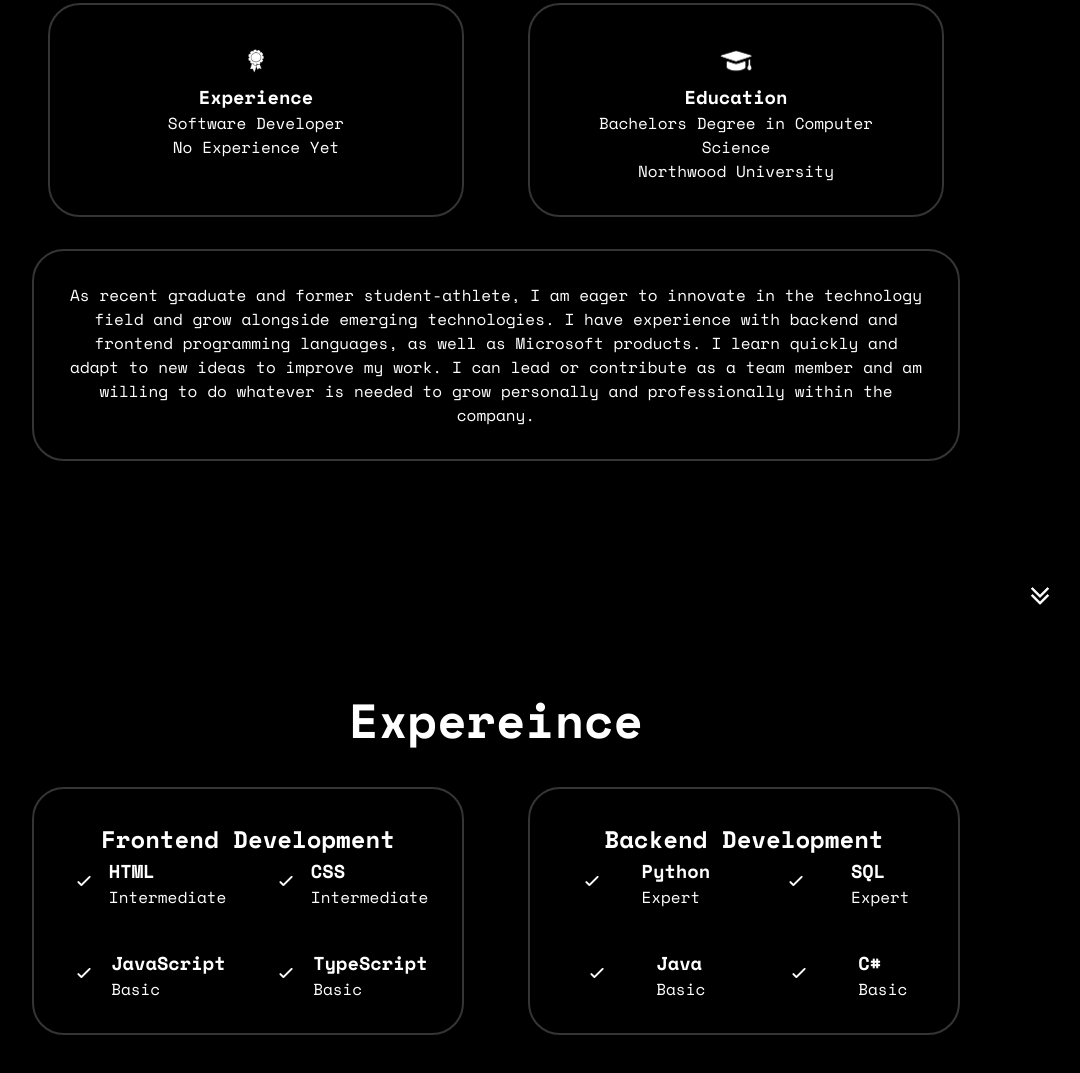
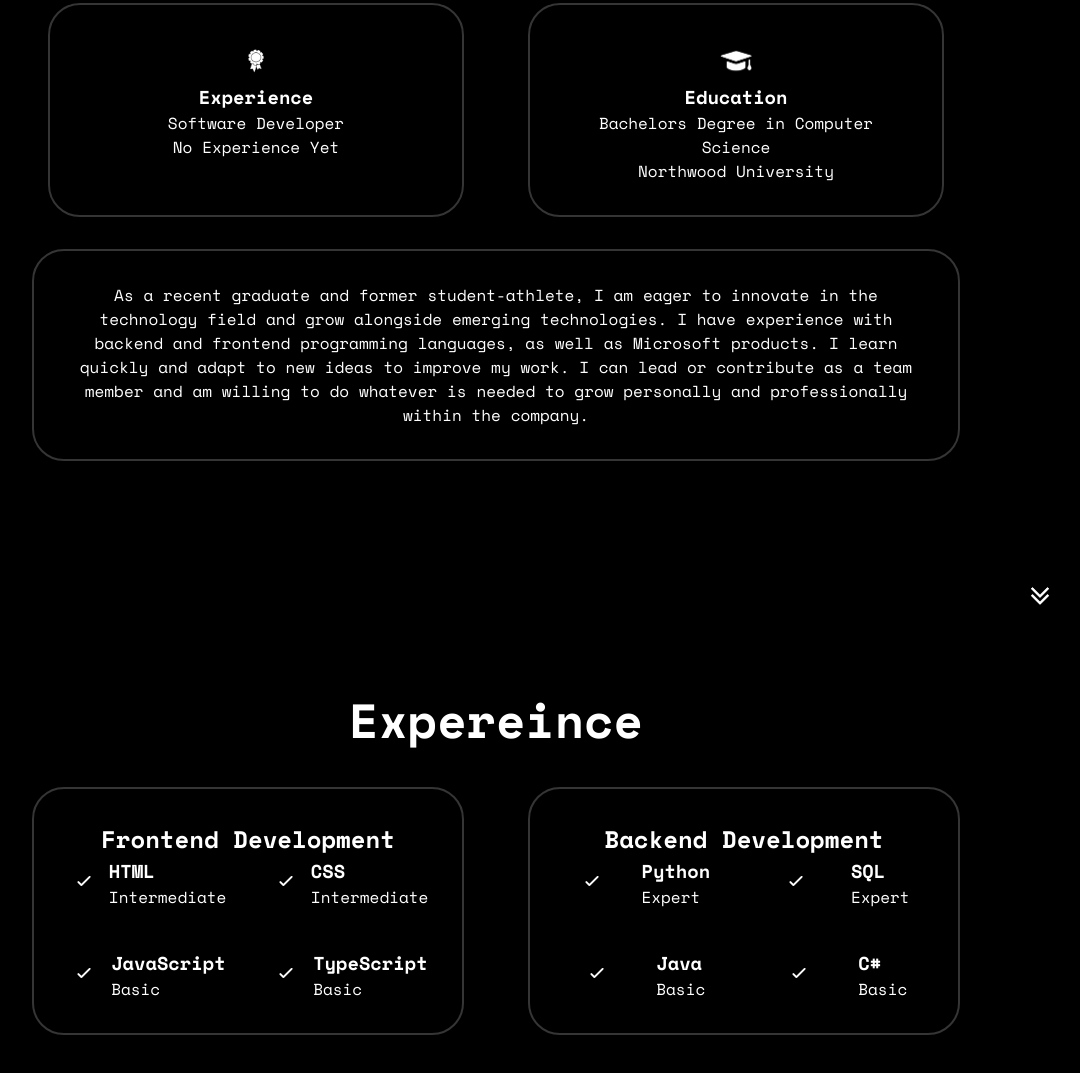
Before and after one commit to nprecious14/Website, a plain HTML site: page index.html in a window 1280 px wide. Shown: the part 1012-2085 px from the top of the page, without its empty margins (144-1224 px from the left). Drawn offline with nearby package versions, Linux system fonts and the light colour scheme.

Commit message:
Update index.html

```diff
--- a/index.html
+++ b/index.html
@@ -72,7 +72,7 @@
                     </div>
                 </div>
                 <div class="text-container">
-                    <p>As recent graduate and former student-athlete, I am eager to innovate in the technology field and grow alongside emerging technologies. I have experience with backend and frontend programming languages, as well as Microsoft products. I learn quickly and adapt to new ideas to improve my work. I can lead or contribute as a team member and am willing to do whatever is needed to grow personally and professionally within the company.</p>
+                    <p>As a recent graduate and former student-athlete, I am eager to innovate in the technology field and grow alongside emerging technologies. I have experience with backend and frontend programming languages, as well as Microsoft products. I learn quickly and adapt to new ideas to improve my work. I can lead or contribute as a team member and am willing to do whatever is needed to grow personally and professionally within the company.</p>
                 </div>
             </div>
         </div>
```
